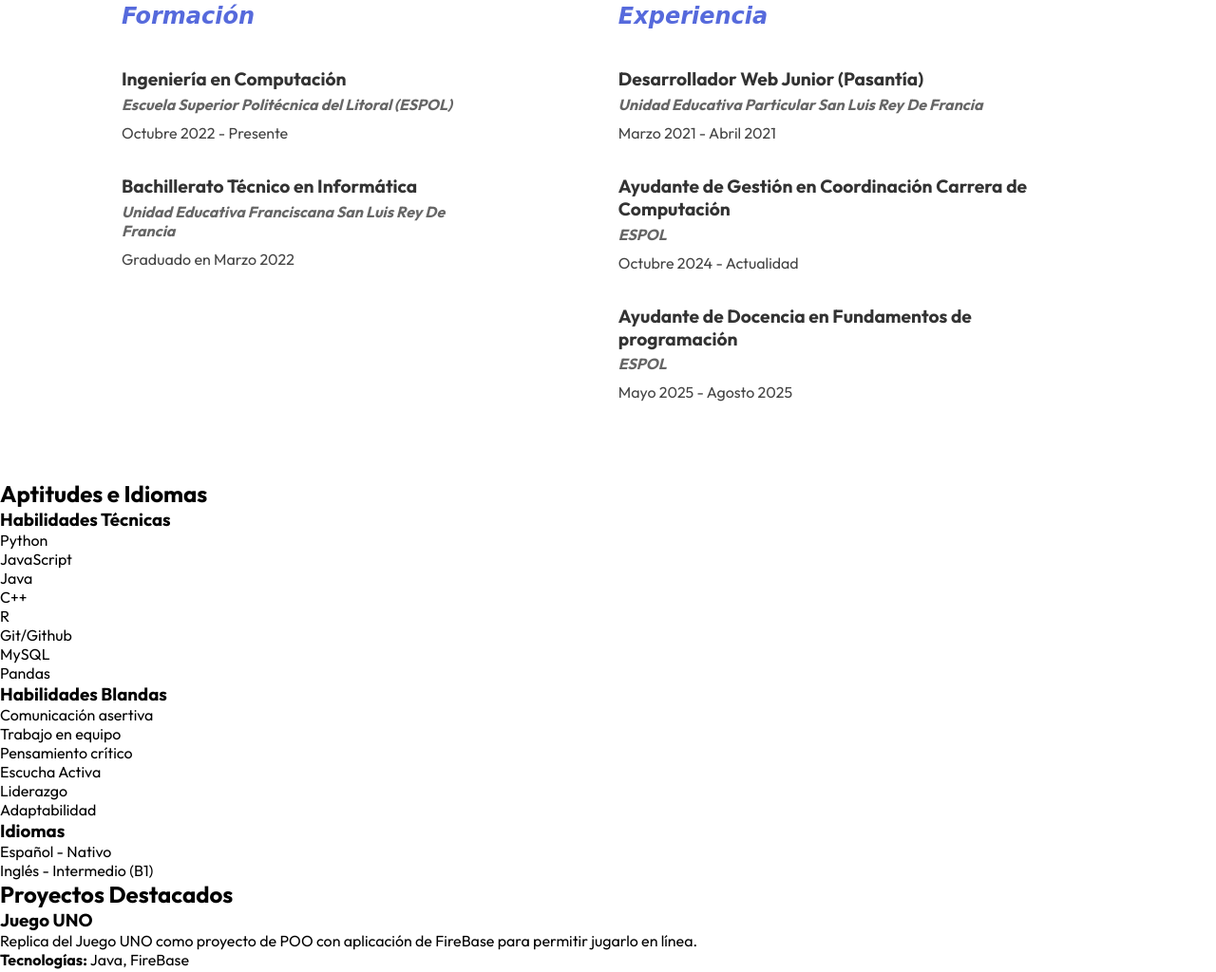
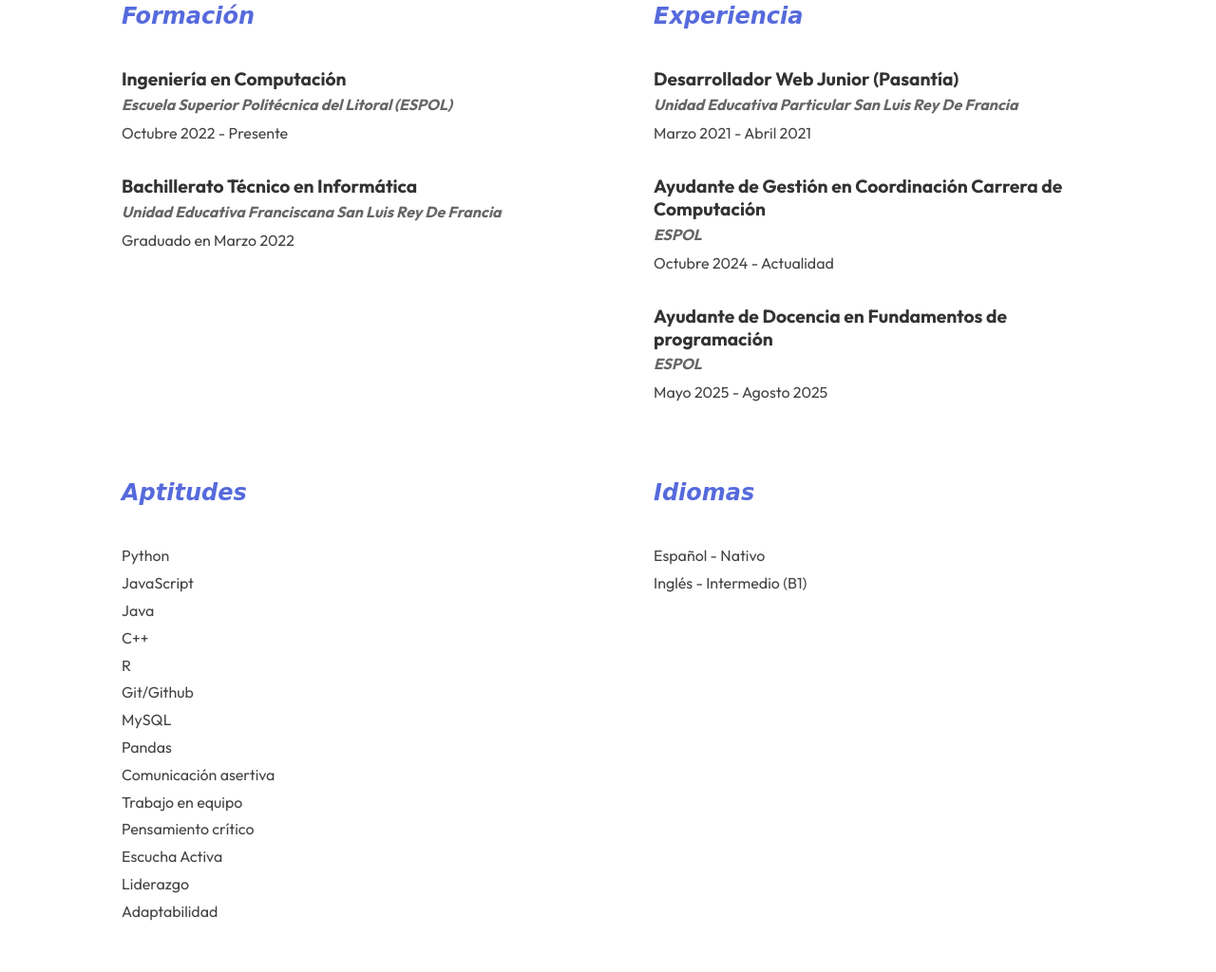
Before and after one commit to Reload2704/curriculum, a plain HTML site: page index.html in a window 1280 px wide. Shown: the part 1432-2456 px from the top of the page at 95% size. Drawn offline with Linux system fonts and the light colour scheme; a web font is replaced by a local one.

Commit message:
Actualizar la estructura y estilos de las secciones "Formación", "Experiencia" y "Aptitudes"; cambiar a un diseño de cuadrícula y mejorar la presentación del contenido.

```diff
--- a/assets/css/styles.css
+++ b/assets/css/styles.css
@@ -159,51 +159,59 @@ nav a:hover {
     box-shadow: 0 4px 8px rgba(0, 0, 0, 0.1);
 }
 
-#formacion-experiencia {
-    display: flex;
-    flex-direction: column;
+
+#curriculum-grid {
+    display: grid;
+    grid-template-columns: 1fr 1fr;
+
     padding: 3rem 10%;
-    gap: 3rem;
+    gap: 3rem 6rem;
     background-color: #0000;
 }
-#formacion-experiencia-titulo {
-    font-size: 2rem;
-    color: #6A67CE;
-    padding-bottom: 0.5rem;
-    font-family: "Delius", cursive;
-    font-style: italic;
-    text-align: center;
-}
-#formacion-experiencia-contenido {
-    display: flex;
-    flex-direction: row;
-    gap: 10rem;
-    justify-content: center;
-}
-#formacion-experiencia h2{
+
+#curriculum-grid h2 {
     font-size: 1.5rem;
     color: #566adc;
     font-family: "Delius", cursive;
     font-style: italic;
     margin-bottom: 2.5rem;
 }
-.item-formacion, .item-experiencia {
+
+.item-formacion, .item-experiencia, .item-aptitud {
     margin-bottom: 2rem;
 }
-.item-formacion h3, .item-experiencia h3 {
+
+.item-formacion h3, .item-experiencia h3, .item-aptitud h3 {
     font-size: 1.2rem;
     color: #333;
     margin-bottom: 0.3rem;
 }
+
+#idiomas h3 {
+    min-height: 1.2rem;
+}
+
 .item-formacion h4, .item-experiencia h4 {
     font-size: 1rem;
     color: #666;
     margin-bottom: 0.5rem;
     font-style: italic;
 }
+
 .item-formacion p, .item-experiencia p {
     font-size: 1rem;
     color: #444;
     line-height: 1.5;
-    text-align: justify;
 }
+
+.item-aptitud ul {
+    list-style-type: none;
+    padding: 0;
+}
+
+.item-aptitud ul li {
+    font-size: 1rem;
+    color: #444;
+    line-height: 1.5;
+    margin-bottom: 0.3rem;
+}
--- a/index.html
+++ b/index.html
@@ -15,8 +15,8 @@
             <ul>
                 <li id="nav-logo"><h3>Jorge Bravo</h3></li>
                 <li><a href="#sobre-mi">Sobre mi</a></li>
-                <li><a href="#formacion-experiencia">Formación y Experiencia</a></li>
-                <li><a href="#aptitudes-idiomas">Aptitudes e idiomas</a></li>
+                <li><a href="#curriculum-grid">Formación y Experiencia</a></li>
+                <li><a href="#aptitudes">Aptitudes e idiomas</a></li>
                 <li><a href="#proyectos">Proyectos</a></li>
                 <li><a href="#testimonios">Testimonios</a></li>
                 <li><a href="#contacto">Contacto</a></li>
@@ -66,45 +66,44 @@
                 </div>
             </section>
 
-            <section id="formacion-experiencia">
-                <div id="formacion-experiencia-contenido">
-                    <section id="formacion">
+            <section id="curriculum-grid">
+
+                <article id="formacion">
                     <h2>Formación</h2>
-                        <article class="item-formacion">
+                    <div class="item-formacion">
                         <h3>Ingeniería en Computación</h3>
                         <h4>Escuela Superior Politécnica del Litoral (ESPOL)</h4>
                         <p>Octubre 2022 - Presente</p>
-                        </article>
-                        <article class="item-formacion">
+                    </div>
+                    <div class="item-formacion">
                         <h3>Bachillerato Técnico en Informática</h3>
                         <h4>Unidad Educativa Franciscana San Luis Rey De Francia</h4>
                         <p>Graduado en Marzo 2022</p>
+                    </div>
                 </article>
-                    </section>
-                    <section id="experiencia">
+
+                <article id="experiencia">
                     <h2>Experiencia</h2>
-                        <article class="item-experiencia">
+                    <div class="item-experiencia">
                         <h3>Desarrollador Web Junior (Pasantía)</h3>
                         <h4>Unidad Educativa Particular San Luis Rey De Francia</h4>
                         <p>Marzo 2021 - Abril 2021</p>
-                        </article>
-                        <article class="item-experiencia">
+                    </div>
+                    <div class="item-experiencia">
                         <h3>Ayudante de Gestión en Coordinación Carrera de Computación</h3>
                         <h4>ESPOL</h4>
                         <p>Octubre 2024 - Actualidad</p>
-                        </article>
-                        <article  class="item-experiencia">
+                    </div>
+                    <div class="item-experiencia">
                         <h3>Ayudante de Docencia en Fundamentos de programación</h3>
                         <h4>ESPOL</h4>
                         <p>Mayo 2025 - Agosto 2025</p>
+                    </div>
                 </article>
-                    </section>
-                </div>
-            </section>
-            <section id="aptitudes-idiomas">
-                <h2>Aptitudes e Idiomas</h2>
-                <article class="item-aptitud">
-                    <h3>Habilidades Técnicas</h3>
+
+                <article id="aptitudes">
+                    <h2>Aptitudes</h2>
+                    <div class="item-aptitud">
                         <ul>
                             <li>Python</li>
                             <li>JavaScript</li>
@@ -114,11 +113,6 @@
                             <li>Git/Github</li>
                             <li>MySQL</li>
                             <li>Pandas</li>
-                    </ul>
-                </article>
-                <article class="item-aptitud">
-                    <h3>Habilidades Blandas</h3>
-                    <ul>
                             <li>Comunicación asertiva</li>
                             <li>Trabajo en equipo</li>
                             <li>Pensamiento crítico</li>
@@ -126,14 +120,17 @@
                             <li>Liderazgo</li>
                             <li>Adaptabilidad</li>
                         </ul>
+                    </div>
                 </article>
-                <article class="item-aptitud">
-                    <h3>Idiomas</h3>
+                <article id="idiomas">
+                    <h2>Idiomas</h2> <div class="item-aptitud">
                          <ul>
                             <li>Español - Nativo</li>
                             <li>Inglés - Intermedio (B1)</li>
                         </ul>
+                    </div>
                 </article>
+
             </section>
             <section id="proyectos">
                 <h2>Proyectos Destacados</h2>
```
Lines whose indentation alone changed are shown as unchanged.
